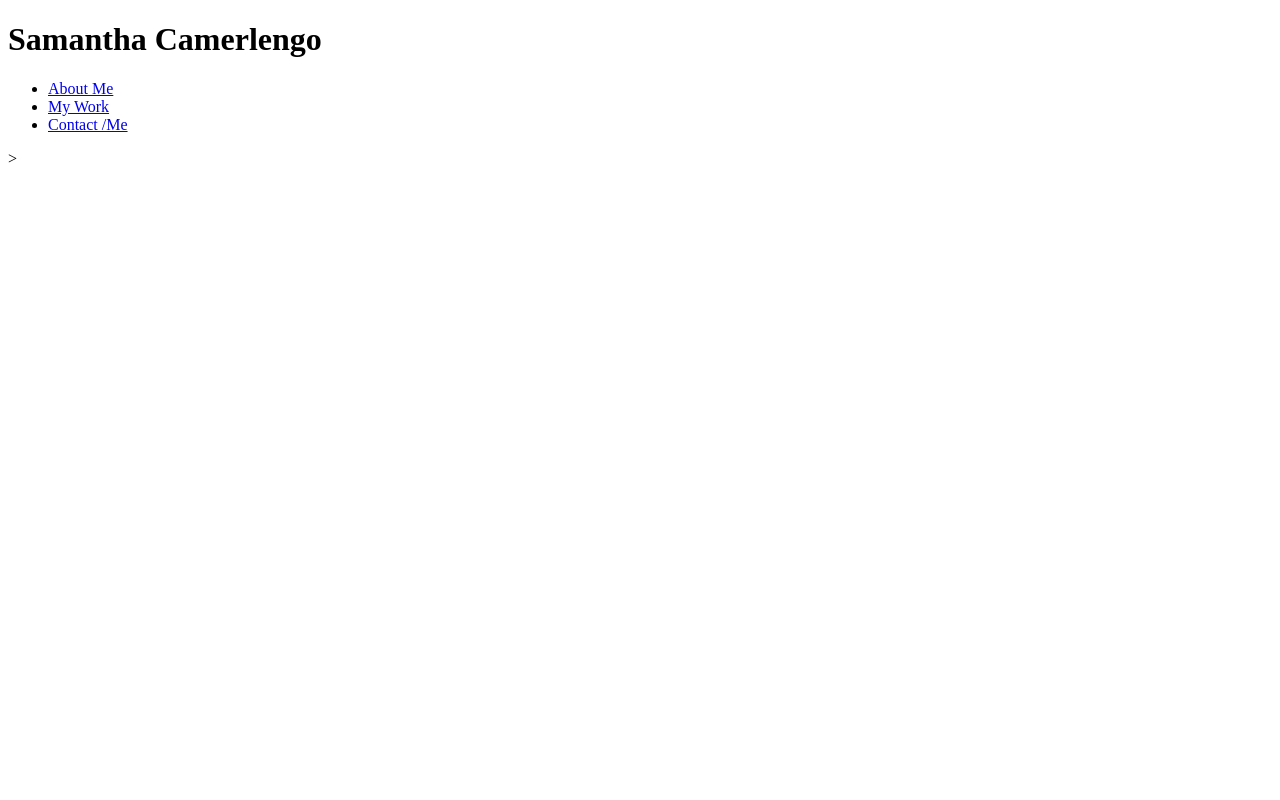
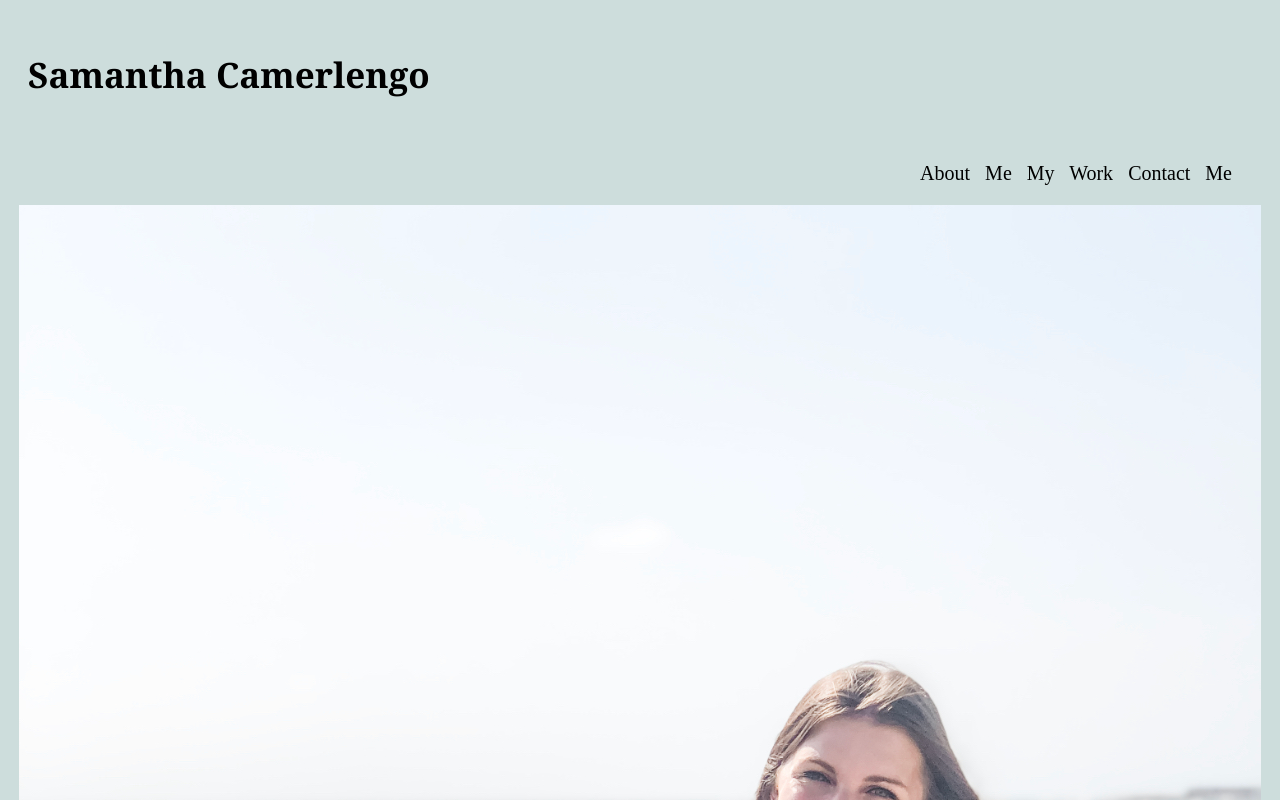
Before and after one commit to Samantha131821/Portfolio, a plain HTML site: page portfolio.html in a window 1280 px wide. Shown: the top 800 px of the page. Drawn offline with Linux system fonts and the light colour scheme.

Commit message:
updated html and CSS

```diff
--- a/assets/style.css
+++ b/assets/style.css
@@ -0,0 +1,69 @@
+body {
+    background-color: rgb(205, 221, 220);
+}
+
+.page-title {
+    color:black;
+    font-family:Cambria, Cochin, Georgia, Times, 'Times New Roman', serif
+}
+
+h1 {
+    font-size: 35px;
+}
+
+.header {
+    padding: 20px;
+}
+
+.header div{
+    padding-top: 20px;
+    margin-right: 20px;
+    float:right;
+    font-size: 20px;
+}
+
+.header div ul {
+    list-style-type: none;
+}
+
+.header div ul li{
+    display: inline-block;
+}
+
+ul{
+    word-spacing: 10px;
+}
+
+a {
+    color: black;
+    text-decoration: none;
+}
+.container {
+    position: relative;
+    text-align: center;
+    color: black;
+}
+
+
+.top-left {
+    font-size: 30px;
+    position: absolute;
+    bottom: 8px;
+    left: 16px;
+}
+
+.info {
+    margin-bottom: 20px;
+    padding: 50px;
+    height: 300px;
+    font-family: 'Gill Sans', 'Gill Sans MT', Calibri, 'Trebuchet MS', sans-serif;
+    color: white;
+}
+
+p {
+    color: black
+}
+footer {
+    text-align: center;
+    margin-top: 600px;
+}
--- a/portfolio.html
+++ b/portfolio.html
@@ -4,36 +4,61 @@
 <head>
     <meta charset="UTF 8">
     <meta name ="viewport" content="width-device-width, initial-scale=1.0">
-    <title>Samantha Portfolio</title>
+    <title>Samantha Camerlengo</title>
     <link rel="stylesheet" href="./assets/style.css" />
 </head>
 
+
 <body>
-
-    <header>
+    <header class="header">
         <h1 class="page-title">
             Samantha Camerlengo
         </h1>
-        <nav>
+        <div>
             <ul>
                 <li>
-                    <a href="#">About Me</a>
+                    <a href="#about-me">About Me</a>
                 </li>
 
                 <li>
-                    <a href="#">My Work</a>
+                    <a href="#my-work">My Work</a>
                 </li>
 
                 <li>
-                    <a href="#">Contact /Me</a>
+                    <a href="#contact-me">Contact Me</a>
                 </li>
-            </ul>>
-        </nav>
+            </ul>
+        </div>
     </header>
 
+
     <main>
+        <div class="container">
+            <img src="/assets/2019-09-17 10.15.34.jpg" alt="Image of Samantha";>
+            <div class="top-left">Welcome To My Portfolio Page!</div>
+        </div>
+
+        <section class="info" id="about-me"><h2>About Me</h2>
+            <p>Some things an employer would like to know about me</p>
+        </section>
+
+        <section class="info" id="my-work"><h2>My Work</h2>
+            <p>Add Links to Work</p>
+        </section>
+
+        <section class="info" id="contact-me"><h2>Contact Me</h2>
+            Email:<address><a href="mailto:samanthaleecamerlengo@gmail.com">samanthaleecamerlengo@gmail.com</a></address>
+            Phone Number:<br>
+            <a href="tel:+16092316725">(609) 231-6725</a>
+        </section>
 
     </main>
 
+
+
+    <footer>Thanks for Visiting!</footer>
+
+
+
 </body>
 </html>
```
Also changed, not shown: assets/2019-09-17 10.15.34.jpg (added).
